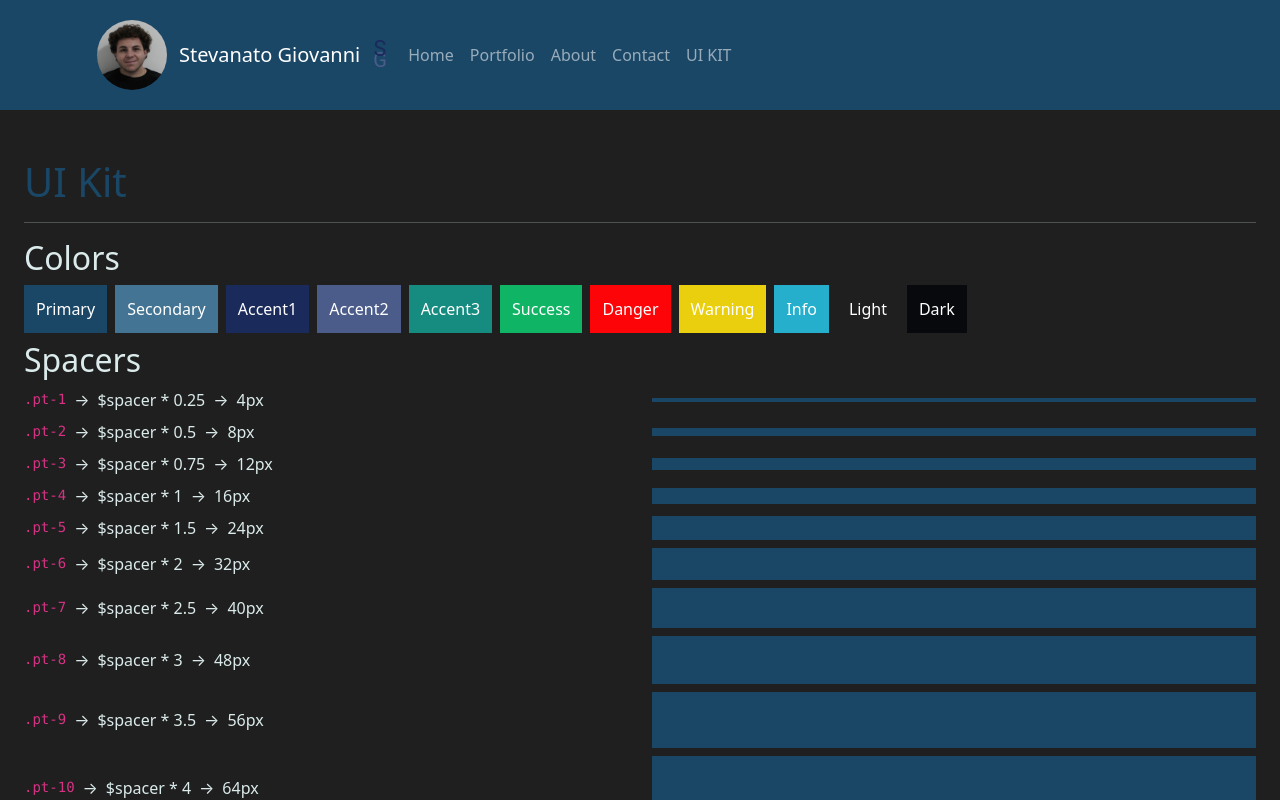
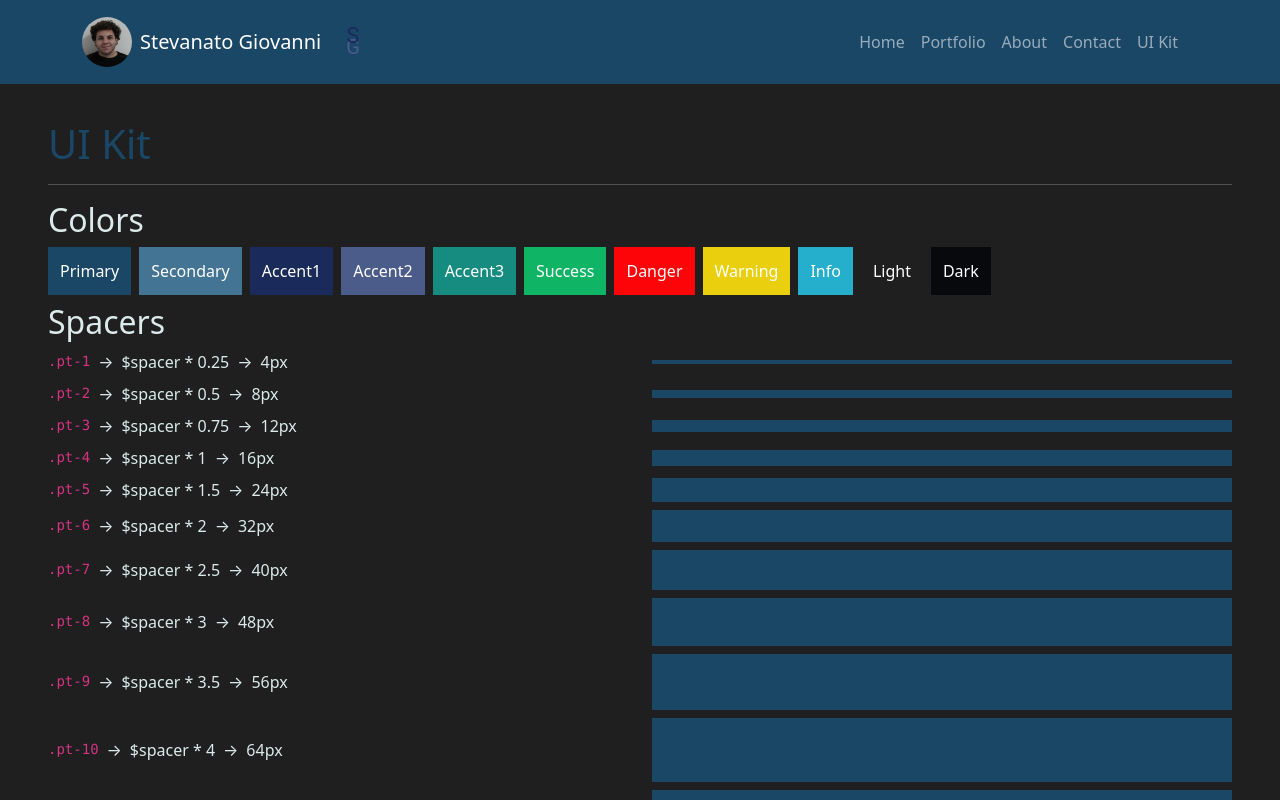
Before and after one commit to giova239/portfolio, a React (Create React App) app: page /uikit in a window 1280 px wide. Shown: the top 800 px of the page. Built offline with nearby package versions, Linux system fonts and the light colour scheme.

Commit message:
Improved header and footer

```diff
--- a/src/App.js
+++ b/src/App.js
@@ -10,8 +10,9 @@ import Uikit from './components/pages/uikit/uikit';
 function App() {
   return (
     <Router>
+      <div className="d-flex flex-column min-vh-100">
         <Header />
-      <div className="bg-light py-5">
+        <main className="flex-grow-1 bg-light pt-13 p-5">
           <Routes>
             <Route path="/" element={<Home />} />
             <Route path="/portfolio" element={<Portfolio />} />
@@ -19,8 +20,9 @@ function App() {
             <Route path="/contact" element={<Contact />} />
             <Route path="/uikit" element={<Uikit />} />
           </Routes>
+        </main>
+        <Footer />
       </div>
-      <Footer />
     </Router>
   );
 }
--- a/src/components/common/header/header.jsx
+++ b/src/components/common/header/header.jsx
@@ -1,40 +1,70 @@
-import React from 'react';
-import { Link } from 'react-router-dom';
-import logo from '../../../icons/logo.svg';
-import profilepic from '../../../icons/profilepic.png';
+import React from "react";
+import { Link } from "react-router-dom";
+import Container from "react-bootstrap/Container";
+import Navbar from "react-bootstrap/Navbar";
+import Nav from "react-bootstrap/Nav";
+import Offcanvas from "react-bootstrap/Offcanvas";
+import Image from "react-bootstrap/Image";
+import logo from "../../../icons/logo.svg";
+import profilepic from "../../../icons/profilepic.png";
 
 function Header() {
   return (
-    <header className="bg-primary text-white p-3">
-      <nav className="navbar navbar-expand-lg navbar-dark">
-        <div className="container">
-          <div className='d-flex align-items-center'>
-            <img src={profilepic} alt="Profile" style={{ width: '70px', height: '70px', borderRadius: '50%', marginLeft: '15px' }}/>
-            <Link className="navbar-brand ms-3 me-0" to="/">Stevanato Giovanni</Link>
-            <img src={logo} alt="Logo" style={{ width: '40px', height: '40px' }} />
-          </div>
-          <div className="collapse navbar-collapse">
-            <ul className="navbar-nav ml-auto">
-              <li className="nav-item">
-                <Link className="nav-link" to="/">Home</Link>
-              </li>
-              <li className="nav-item">
-                <Link className="nav-link" to="/portfolio">Portfolio</Link>
-              </li>
-              <li className="nav-item">
-                <Link className="nav-link" to="/about">About</Link>
-              </li>
-              <li className="nav-item">
-                <Link className="nav-link" to="/contact">Contact</Link>
-              </li>
-              <li className="nav-item">
-                <Link className="nav-link" to="/uikit">UI KIT</Link>
-              </li>
-            </ul>
-          </div>
-        </div>
-      </nav>
-    </header>
+    <Navbar expand="md" bg="primary" variant="dark" fixed="top" className="p-3">
+      <Container>
+        <Navbar.Brand as={Link} to="/" className="d-flex align-items-center">
+          <Image
+            src={profilepic}
+            alt="Profile"
+            roundedCircle
+            width="50"
+            height="50"
+            className="me-2"
+          />
+          Stevanato Giovanni
+          <Image
+            src={logo}
+            alt="Logo"
+            width="40"
+            height="40"
+            className="ms-3"
+          />
+        </Navbar.Brand>
+
+        <Navbar.Toggle aria-controls="offcanvasNavbar-md" />
+
+        <Navbar.Offcanvas
+          id="offcanvasNavbar-md"
+          aria-labelledby="offcanvasNavbarLabel-md"
+          placement="end"
+        >
+          <Offcanvas.Header closeButton>
+            <Offcanvas.Title id="offcanvasNavbarLabel-md">
+              Pages
+            </Offcanvas.Title>
+          </Offcanvas.Header>
+          <Offcanvas.Body>
+            <Nav className="justify-content-end flex-grow-1 pe-3">
+              <Nav.Link as={Link} to="/">
+                Home
+              </Nav.Link>
+              <Nav.Link as={Link} to="/portfolio">
+                Portfolio
+              </Nav.Link>
+              <Nav.Link as={Link} to="/about">
+                About
+              </Nav.Link>
+              <Nav.Link as={Link} to="/contact">
+                Contact
+              </Nav.Link>
+              <Nav.Link as={Link} to="/uikit">
+                UI Kit
+              </Nav.Link>
+            </Nav>
+          </Offcanvas.Body>
+        </Navbar.Offcanvas>
+      </Container>
+    </Navbar>
   );
 }
 
```
Also changed, not shown: src/components/common/footer/footer.jsx (+8 -4 lines). Lines whose indentation alone changed are shown as unchanged.
